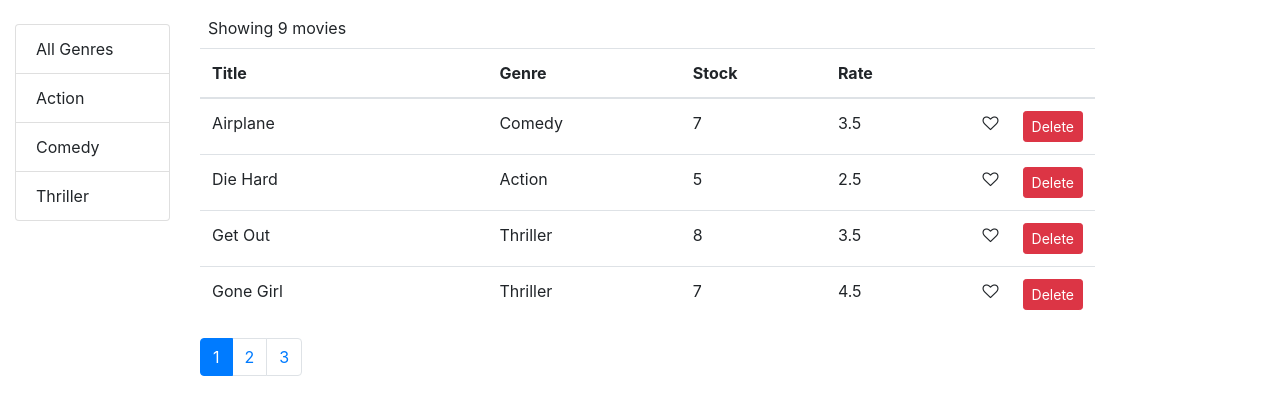
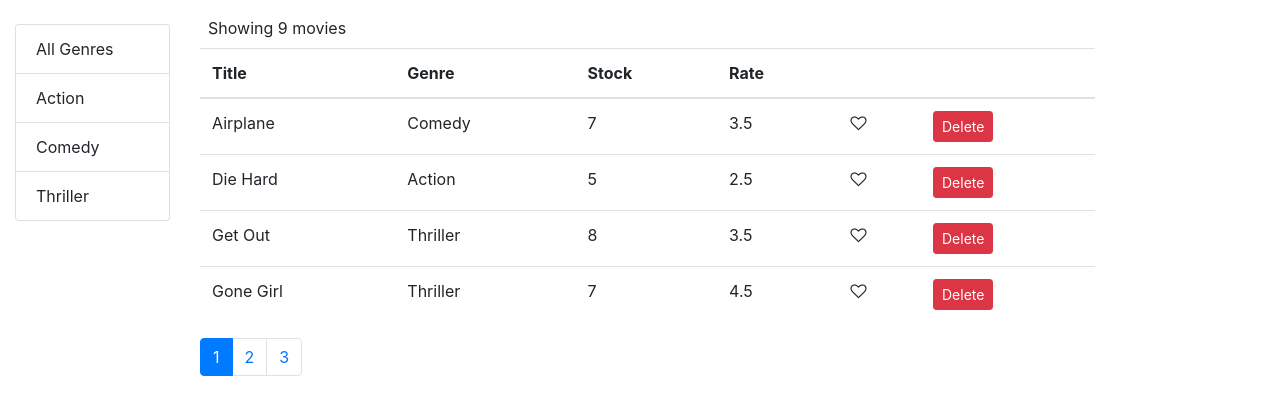
Before and after one commit to iFaiq19/Vidly-React-App, a React (Create React App) app: page / in a window 1280 px wide. Shown: the top 414 px of the page. Built offline with nearby package versions, Linux system fonts and the light colour scheme.

Commit message:
TableBody

```diff
--- /dev/null
+++ b/src/components/common/tableBody.jsx
@@ -0,0 +1,26 @@
+import React, { Component } from "react";
+import _ from "lodash";
+
+class TableBody extends Component {
+  renderCell = (item, column) => {
+    if (column.content) return column.content(item);
+
+    return _.get(item, column.path);
+  };
+  render() {
+    const { data, columns } = this.props;
+    return (
+      <tbody>
+        {data.map((item) => (
+          <tr>
+            {columns.map((column) => (
+              <td>{this.renderCell(item, column)}</td>
+            ))}
+          </tr>
+        ))}
+      </tbody>
+    );
+  }
+}
+
+export default TableBody;
--- a/src/components/common/tableHeader.jsx
+++ b/src/components/common/tableHeader.jsx
@@ -12,10 +12,11 @@ class TableHeader extends Component {
     this.props.onSort(sortColumn);
   }
   render() {
+    const { columns } = this.props;
     return (
       <thead>
         <tr>
-          {this.props.columns.map((column) => (
+          {columns.map((column) => (
             <th
               style={{ cursor: "pointer" }}
               key={column.path || column.key}
--- a/src/components/movies.jsx
+++ b/src/components/movies.jsx
@@ -4,7 +4,7 @@ import { getGenres } from "../services/fakeGenreServices";
 import Pagination from "./common/pagination";
 import ListGroup from "./common/listGroup";
 import paginate from "../utils/paginate";
-import MoviesTable from "../components/moviesTable";
+import MoviesTable from "./moviesTable";
 import _ from "lodash";
 
 class Movies extends Component {
--- a/src/components/moviesTable.jsx
+++ b/src/components/moviesTable.jsx
@@ -1,6 +1,7 @@
 import React, { Component } from "react";
 import Like from "./common/like";
 import TableHeader from "./common/tableHeader";
+import TableBody from "./common/tableBody";
 
 class MoviesTable extends Component {
   columns = [
@@ -8,11 +9,29 @@ class MoviesTable extends Component {
     { path: "genre.name", label: "Genre" },
     { path: "numberInStock", label: "Stock" },
     { path: "dailyRentalRate", label: "Rate" },
-    {key:'like'},
-    {key:'delete'},
+    {
+      key: "like",
+      content: (movie) => (
+        <Like
+          liked={movie.liked}
+          onClick={() => this.props.onLike(movie)}
+        ></Like>
+      ),
+    },
+    {
+      key: "delete",
+      content: (movie) => (
+        <button
+          onClick={() => this.props.onDelete(movie)}
+          className="btn btn-danger btn-sm"
+        >
+          Delete
+        </button>
+      ),
+    },
   ];
   render() {
-    const { movies, onDelete, onLike, sortColumn, onSort } = this.props;
+    const { movies, onDelete, onLike, sortColumn, onSort, liked } = this.props;
     return (
       <table className="table">
         <TableHeader
@@ -20,27 +39,13 @@ class MoviesTable extends Component {
           sortColumn={sortColumn}
           onSort={onSort}
         ></TableHeader>
-        <tbody>
-          {movies.map((movie) => (
-            <tr key={movie._id}>
-              <td style={{ width: 300 }}>{movie.title}</td>
-              <td style={{ width: 200 }}>{movie.genre.name}</td>
-              <td style={{ width: 150 }}>{movie.numberInStock}</td>
-              <td style={{ width: 150 }}>{movie.dailyRentalRate}</td>
-              <td>
-                <Like liked={movie.liked} onClick={() => onLike(movie)}></Like>
-              </td>
-              <td>
-                <button
-                  onClick={() => onDelete(movie)}
-                  className="btn btn-danger btn-sm"
-                >
-                  Delete
-                </button>
-              </td>
-            </tr>
-          ))}
-        </tbody>
+        <TableBody
+          data={movies}
+          columns={this.columns}
+          onLike={onLike}
+          onDelete={onDelete}
+          liked={liked}
+        ></TableBody>
       </table>
     );
   }
```
